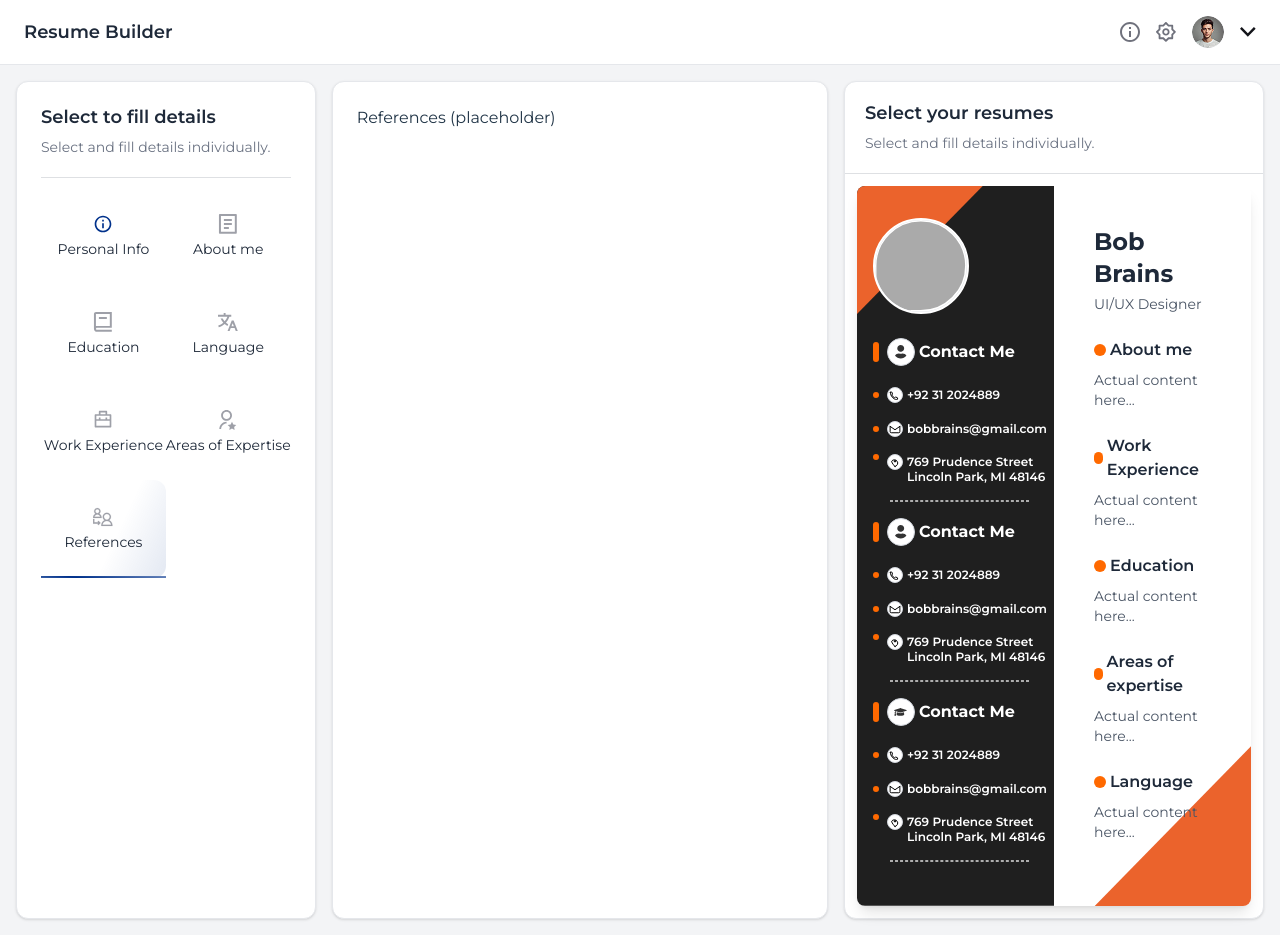
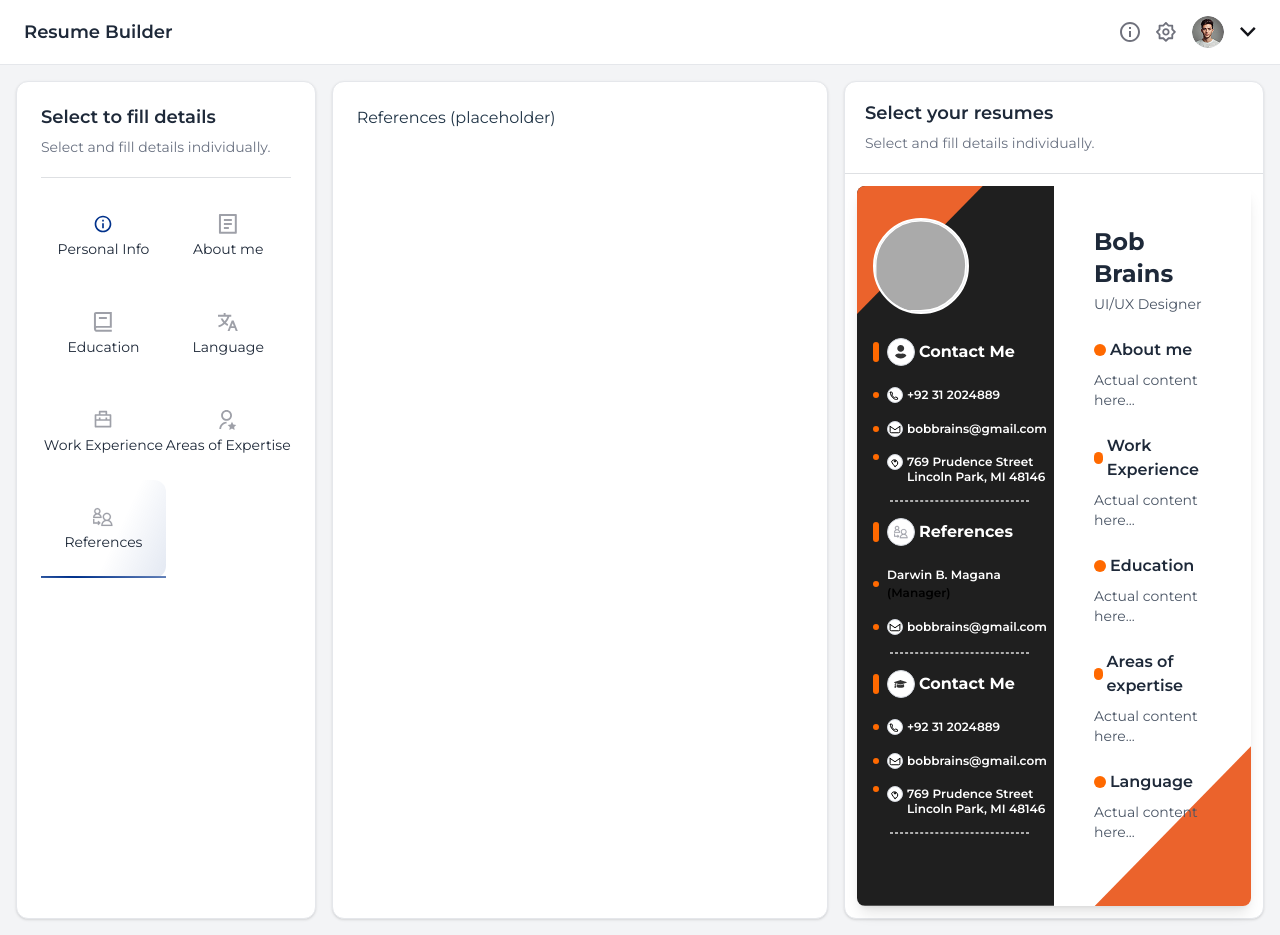
Before and after one commit to muhammadsalif/resume-builder, a React (Vite) app: page /builder/references in a window 1280 px wide. Built offline with nearby package versions, Linux system fonts and the light colour scheme.

Commit message:
[update] references

```diff
--- a/src/components/References.jsx
+++ b/src/components/References.jsx
@@ -1,5 +1,5 @@
 import Dot from "./Dot";
-import ContactMeIcon from "../assets/contactme.svg?react";
+import ReferencesIcon from "../assets/references.svg?react";
 
 export default function References() {
   return (
@@ -7,34 +7,34 @@ export default function References() {
       {/* Vertical rail line */}
       {/* <div className="absolute left-[7px] top-0 bottom-0 w-[2px] bg-gray-500" /> */}
 
-      {/* Contact Me Header */}
+      {/* References Header */}
       <div className="flex items-center gap-1 relative z-10">
         {/* Orange stretched bar */}
         <Dot className="mr-1 w-[6px] h-5" />
 
         {/* White circular icon */}
         <div className="w-7 h-7 rounded-full bg-white border border-gray-300 flex items-center justify-center">
-          <ContactMeIcon className="w-3.5 h-3.5 text-black" />
+          <ReferencesIcon className="w-3.5 h-3.5 text-black" />
         </div>
 
         {/* Heading */}
-        <h3 className="text-sm sm:text-base font-bold text-white font-inter">Contact Me</h3>
+        <h3 className="text-sm sm:text-base font-bold text-white font-inter">References</h3>
       </div>
 
       {/* Sub-items */}
       <div className="flex flex-col gap-4 mt-1">
-        {/* Phone */}
+        {/* reference 1 */}
         <div className="flex items-center gap-1">
           <Dot className="mr-1 w-[6px] h-[6px]" />
-          <div className="w-4 h-4 rounded-full bg-white border border-gray-300 flex items-center justify-center">
-            <svg xmlns="http://www.w3.org/2000/svg" className="w-3 h-3 text-black" viewBox="0 0 24 24" fill="none" stroke="currentColor" strokeWidth="2">
-              <path strokeLinecap="round" strokeLinejoin="round" d="M2.25 6.75a.75.75 0 01.75-.75h2.1a.75.75 0 01.7.48l1.3 3.27a.75.75 0 01-.17.79l-1.45 1.46a12.07 12.07 0 005.66 5.66l1.46-1.45a.75.75 0 01.79-.17l3.27 1.3a.75.75 0 01.48.7v2.1a.75.75 0 01-.75.75h-1.5C9.26 21 3 14.74 3 6.75v0z" />
-            </svg>
+          <div>
+            {/* name */}
+            <p className="text-[5px] sm:text-[12px] text-white font-inter">Darwin B. Magana</p>
+            {/* designation */}
+            <p className="text-[5px] sm:text-[12px] text-black font-inter">(Manager)</p>
           </div>
-          <p className="text-[5px] sm:text-[12px] text-white font-inter">+92 31 2024889</p>
         </div>
 
-        {/* Email */}
+        {/* reference 2 */}
         <div className="flex items-center gap-1">
           <Dot className="mr-1 w-[6px] h-[6px]" />
           <div className="w-4 h-4 rounded-full bg-white border border-gray-300 flex items-center justify-center">
@@ -45,20 +45,6 @@ export default function References() {
           <p className="text-[5px] sm:text-[12px] text-white font-inter">bobbrains@gmail.com</p>
         </div>
 
-        {/* Address */}
-        <div className="flex items-start gap-1">
-          <Dot className="mr-1 w-[6px] h-[6px]" />
-          <div className="w-4 h-4 rounded-full bg-white border border-gray-300 flex items-center justify-center">
-            <svg xmlns="http://www.w3.org/2000/svg" className="w-3 h-3 text-black" viewBox="0 0 24 24" fill="none" stroke="currentColor" strokeWidth="2">
-              <path strokeLinecap="round" strokeLinejoin="round" d="M12 21s-6.75-6.478-6.75-10.5A6.75 6.75 0 1112 21z" />
-              <circle cx="12" cy="10.5" r="1.5" fill="currentColor" />
-            </svg>
-          </div>
-          <div className="text-[5px] sm:text-[12px] text-white font-inter leading-tight">
-            <p>769 Prudence Street</p>
-            <p>Lincoln Park, MI 48146</p>
-          </div>
-        </div>
       </div>
     </div>
   );
```
